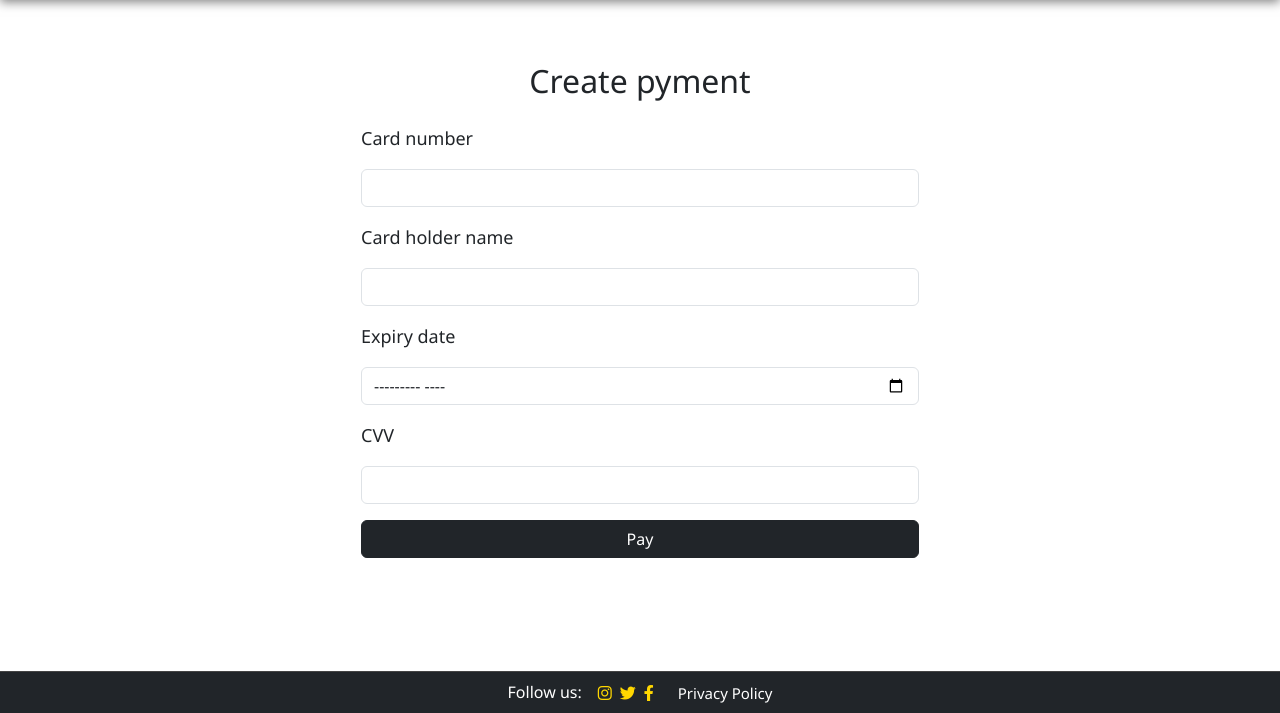
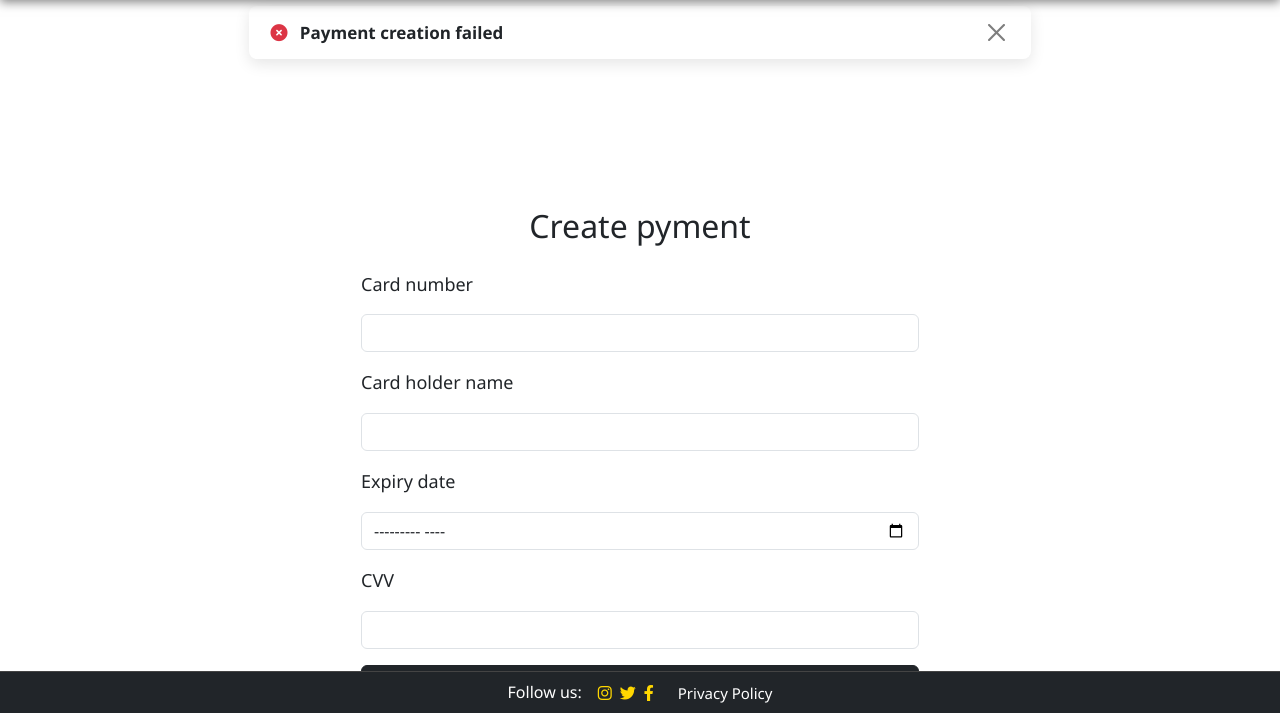
Before and after one commit to Areej2277/Lafesta, a Django app: page /shipping/create_payment/1/ in a window 1280 px wide. Shown: the part 86-799 px from the top of the page. Run offline with Django 5.2, Linux system fonts and the light colour scheme; tables that the repository leaves empty hold one stand-in row (values such as "Sample post").

Commit message:
Additional modifications to the files

```diff
--- a/Lafesta/customer/urls.py
+++ b/Lafesta/customer/urls.py
@@ -6,7 +6,7 @@ app_name="customer"
 urlpatterns=[
     path("bookmarks/add/<dress_id>/",views.add_bookmark,name="add_bookmark"),
     path("favorites_list/<user_id>/",views.favorites_list,name="favorites_list"),
-    path("add_adress/<int:request_id>/",views.add_adress,name="add_adress"),
+    path("add_adress/<int:rental_id>/",views.add_adress,name="add_adress"),
     path("my_adress/",views.my_adress,name="my_adress"),
     path("update_adress/<int:adress_id>/",views.update_adress,name="update_adress"),
     path("delete_adress/<int:adress_id>/",views.delete_adress,name="delete_adress"),
--- a/Lafesta/customer/views.py
+++ b/Lafesta/customer/views.py
@@ -46,8 +46,10 @@ def add_adress(request:HttpRequest ,rental_id):
             #adress_Form.save()
         new_adress=Adress(city=request.POST["city"], neighborhood=request.POST["neighborhood"],postcode=request.POST["postcode"],shipping_company=request.POST["shipping_company"],comments=request.POST["comments"],user=request.user,rental=rental)
         new_adress.save()
-
+        messages.success(request, "Address added successfully!")
         return redirect('shipping:create_payment',request_id=rental.id)
+    else:
+        messages.error(request, "Please fill in all required fields.")
         #else:
             #print("not falid form")
 
--- a/Lafesta/dresses/templates/dresses/rent_dress.html
+++ b/Lafesta/dresses/templates/dresses/rent_dress.html
@@ -26,11 +26,7 @@
                         </div>
 
                       <button type="submit" class="btn btn-primary w-100">Confirm Rental</button>
-                      <!--- <div class="d-grid">
-                        <a href="{% url 'customer:add_adress' %}" class="btn btn-success w-100">
-                            Next
-                        </a>
-                       </div> -->
+
 
                     </form>
                 </div>
--- a/Lafesta/dresses/views.py
+++ b/Lafesta/dresses/views.py
@@ -133,7 +133,9 @@ def rent_dress(request, dress_id):
             rental.save()
             messages.success(request, 'Rental request submitted successfully!')  # ✅ رسالة النجاح
            # return redirect('dress_detail', dress_id=dress.id)
-            return redirect('customer:add_adress', dress_id=dress.id)
+            #return redirect('customer:add_adress', dress_id=dress.id)
+            #تم التعديل لتمرير الاي دي الخاه بالريكويست بدل من الاي دي الخاص بالفستان الى صفحة العنوان
+            return redirect('customer:add_adress', request_id=rental.id)
 
     else:
         form = RentalForm()
--- a/Lafesta/shipping/urls.py
+++ b/Lafesta/shipping/urls.py
@@ -4,9 +4,9 @@ from . import views
 app_name="shipping"
 
 urlpatterns=[
-    path("create_payment/<int:request_id>/",views.create_payment,name="create_payment"),
+    path("create_payment/<int:rental_id>/",views.create_payment,name="create_payment"),
     path("create_shipment/<int:request_id>/",views.create_shipment,name="create_shipment"),
-    path("Payment_confirmation/<payment_id>/",views.Payment_confirmation,name="Payment_confirmation"),
+    path("payment_confirmation/<int:payment_id>/<int:rental_id>/",views.Payment_confirmation,name="Payment_confirmation"),
 
     path("track_shipment/<int:rental_id>/", views.track_shipment, name="track_shipment"),
 
--- a/Lafesta/shipping/views.py
+++ b/Lafesta/shipping/views.py
@@ -4,24 +4,29 @@ from .models import Shipment ,Payment
 from dresses.models import Rental
 from customer.models import Adress
 from django.contrib import messages
-
+from datetime import datetime
 import random
 from django.contrib.auth.decorators import login_required
 
 
 
-
 # Create your views here.
-def create_payment(request:HttpRequest,request_id):
-    rental_request =Rental.objects.get(pk=request_id)
+def create_payment(request:HttpRequest,  rental_id):
+    rental =Rental.objects.get(pk= rental_id)
 
     if request.method=="POST":
-        new_payment=Payment(card_number=request.POST["card_number"], card_holder_name=request.POST["card_holder_name"],expiry_date=request.POST["expiry_date"],cvv=request.POST["cvv"],refID=random.randint(100000, 999999), status='Paid',request=rental_request)
+        expiry_input = request.POST["expiry_date"]  # مثل: "2026-02"
+        expiry_full = expiry_input + "-01"  # نضيف اليوم الأول لتكوين تاريخ صحيح
+        expiry_date = datetime.strptime(expiry_full, "%Y-%m-%d").date()
+        new_payment=Payment(card_number=request.POST["card_number"], card_holder_name=request.POST["card_holder_name"],expiry_date=expiry_date,cvv=request.POST["cvv"],refID=random.randint(100000, 999999), status='Paid',rental=rental)
         new_payment.save()
+        messages.success(request, "Payment was created successfully!")
         # لو فيه حقل rental: rental=rental_request
-        return redirect('shipping:Payment_confirmation', payment_id=new_payment.id, rental_request_id=rental_request.id)
+        return redirect('shipping:Payment_confirmation', payment_id=new_payment.id, rental_id=rental.id)
+    else:
+        messages.error(request, "Payment creation failed")
 
-    return render(request ,'shipping/new_payment.html' ,{'rental': rental_request})
+    return render(request ,'shipping/new_payment.html' ,{'rental': rental})
 
 
 # def create_shipment(request:HttpRequest ,request_id):
@@ -65,20 +70,26 @@ def create_shipment(request:HttpRequest ,request_id):
 
     return render(request, 'shipping/new_shipment.html', {'rental': rental_request})
 
+def payment_confirmation(request: HttpRequest, payment_id, rental_request_id):
+    payment = Payment.objects.get(id=payment_id)
+    rental_request = Rental.objects.get(id=rental_request_id)
+
+    return render(request, 'shipping/payment_confirmation.html', {'payment': payment,'rental': rental_request})
 
 
-def Payment_confirmation(request:HttpRequest, payment_id ,rental_request_id):
+
+def Payment_confirmation(request:HttpRequest, payment_id ,rental_id):
 
     payment = Payment.objects.get(id=payment_id)
-    rental_request= Rental.objects.get(id=rental_request_id)
+    rental= Rental.objects.get(id=rental_id)
 
-    return render(request ,'shipping/Payment_confirmation.html',{'payment':payment},{'rental': rental_request})
+    return render(request ,'shipping/Payment_confirmation.html',{'payment':payment ,'rental': rental})
 
 
 def track_shipment(request: HttpRequest, rental_id):
     rental = Rental.objects.get(id=rental_id, customer=request.user)
 
-    shipment = Shipment.objects.filter(request=rental).first()
+    shipment = Shipment.objects.filter(rental=rental).first()
 
     return render(request, 'shipping/track_shipment.html', {
         'rental': rental,
```
Also changed, not shown: Lafesta/shipping/templates/shipping/Payment_confirmation.html (+20 -16 lines).
